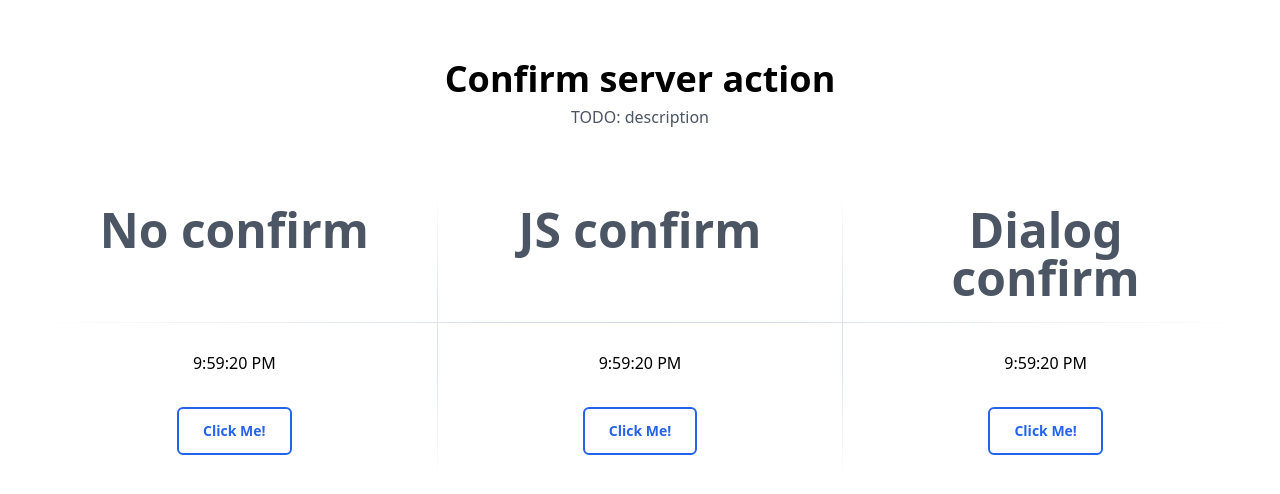
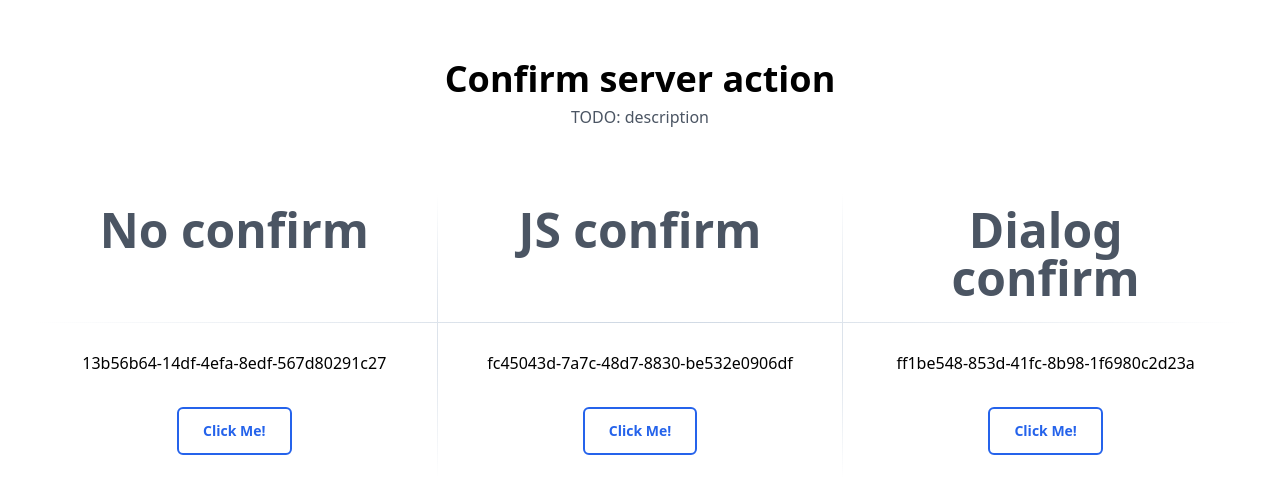
Before and after one commit to CodingZeal/nextjs-example-confirm-server-action, a Next.js app: page / in a window 1280 px wide. Shown: the top 494 px of the page. Built offline with nearby package versions, Linux system fonts and the light colour scheme.

Commit message:
implement no confirm

```diff
--- a/app/page.tsx
+++ b/app/page.tsx
@@ -1,7 +1,9 @@
+import { NoConfirm } from "@/components/NoConfirm/NoConfirm";
+
 export default function RootPage() {
-  const timeDialog = new Date().toLocaleTimeString();
-  const timeConfirm = new Date().toLocaleTimeString();
-  const timeNone = new Date().toLocaleTimeString();
+  const noConfirmId = crypto.randomUUID();
+  const jsConfirmId = crypto.randomUUID();
+  const dialogConfirmId = crypto.randomUUID();
 
   return (
     <div className="max-w-[85rem] px-4 py-10 sm:px-6 lg:px-8 lg:py-14 mx-auto">
@@ -16,27 +18,7 @@ export default function RootPage() {
 
       <div className="mt-12 relative before:absolute before:inset-0 before:-z-[1] before:bg-[radial-gradient(closest-side,#cbd5e1,transparent)] dark:before:bg-[radial-gradient(closest-side,#334155,transparent)]">
         <div className="grid gap-px sm:grid-cols-2 lg:grid-cols-3 lg:items-center">
-          <div className="flex flex-col h-full text-center">
-            <div className="h-full bg-white lg:mt-px lg:py-5 px-8 dark:bg-slate-900">
-              <span className="mt-7 font-bold text-5xl text-gray-600 dark:text-gray-200">
-                No confirm
-              </span>
-            </div>
-
-            <div className="bg-white flex justify-center lg:mt-px pt-7 px-8 dark:bg-slate-900">
-              {timeNone}
-            </div>
-
-            <div className="bg-white py-8 px-8 dark:bg-slate-900">
-              <button
-                className="inline-flex justify-center items-center gap-2 rounded-md border-2 border-blue-600 font-semibold text-blue-600 hover:shadow-md focus:outline-none focus:ring-2 focus:ring-blue-500 focus:ring-offset-2 transition-all text-sm py-3 px-6 dark:text-blue-500 dark:border-blue-500 dark:hover:border-blue-700"
-                type="button"
-              >
-                Click Me!
-              </button>
-            </div>
-          </div>
-
+          <NoConfirm id={noConfirmId} />
           <div className="flex flex-col h-full text-center">
             <div className="h-full bg-white lg:mt-px lg:py-5 px-8 dark:bg-slate-900">
               <span className="mt-7 font-bold text-5xl text-gray-600 dark:text-gray-200">
@@ -45,7 +27,7 @@ export default function RootPage() {
             </div>
 
             <div className="bg-white flex justify-center lg:mt-px pt-7 px-8 dark:bg-slate-900">
-              {timeConfirm}
+              {jsConfirmId}
             </div>
 
             <div className="bg-white py-8 px-8 dark:bg-slate-900">
@@ -66,7 +48,7 @@ export default function RootPage() {
             </div>
 
             <div className="bg-white flex justify-center lg:mt-px pt-7 px-8 dark:bg-slate-900">
-              {timeDialog}
+              {dialogConfirmId}
             </div>
 
             <div className="bg-white py-8 px-8 dark:bg-slate-900">
--- /dev/null
+++ b/app/server-actions.ts
@@ -0,0 +1,9 @@
+"use server";
+
+export async function deleteNoConfirm(params: FormData) {
+  const id = params.get("id");
+
+  console.log(`Deleting ${id} without confirmation...`);
+
+  await new Promise((resolve) => setTimeout(resolve, 2000)); // Simulate a long-running operation
+}
--- /dev/null
+++ b/components/NoConfirm/Button.tsx
@@ -0,0 +1,26 @@
+"use client";
+
+// @ts-ignore
+import { experimental_useFormStatus as useFormStatus } from "react-dom";
+
+export const Button = () => {
+  const { pending } = useFormStatus();
+  const css = [
+    "inline-flex justify-center items-center gap-2 rounded-md border-2 border-blue-600 font-semibold text-blue-600 hover:shadow-md focus:outline-none focus:ring-2 focus:ring-blue-500 focus:ring-offset-2 transition-all text-sm py-3 px-6 dark:text-blue-500 dark:border-blue-500 dark:hover:border-blue-700",
+  ];
+
+  if (pending) {
+    css.push("border-gray-300 text-gray-300 cursor-not-allowed");
+  }
+
+  return (
+    <button
+      className={css.join(" ")}
+      type="submit"
+      aria-disabled={pending}
+      disabled={pending}
+    >
+      {pending ? "Please wait..." : "Click Me!"}
+    </button>
+  );
+};
--- /dev/null
+++ b/components/NoConfirm/NoConfirm.tsx
@@ -0,0 +1,33 @@
+"use client";
+
+import { deleteNoConfirm } from "@/app/server-actions";
+import { Button } from "./Button";
+
+type Props = {
+  id: string;
+};
+
+export const NoConfirm = ({ id }: Props) => {
+  console.log("NoConfirm rendered: ", id);
+
+  return (
+    <div className="flex flex-col h-full text-center">
+      <div className="h-full bg-white lg:mt-px lg:py-5 px-8 dark:bg-slate-900">
+        <span className="mt-7 font-bold text-5xl text-gray-600 dark:text-gray-200">
+          No confirm
+        </span>
+      </div>
+
+      <div className="bg-white flex justify-center lg:mt-px pt-7 dark:bg-slate-900">
+        {id}
+      </div>
+
+      <div className="bg-white py-8 px-8 dark:bg-slate-900">
+        <form action={deleteNoConfirm} className="inline-block">
+          <input type="hidden" name="id" value={id} />
+          <Button />
+        </form>
+      </div>
+    </div>
+  );
+};
--- a/next.config.js
+++ b/next.config.js
@@ -1,4 +1,8 @@
 /** @type {import('next').NextConfig} */
-const nextConfig = {}
+const nextConfig = {
+  experimental: {
+    serverActions: true,
+  },
+};
 
-module.exports = nextConfig
+module.exports = nextConfig;
```
Also changed, not shown: 1 other file (tests, documents, lock files or other folders).
